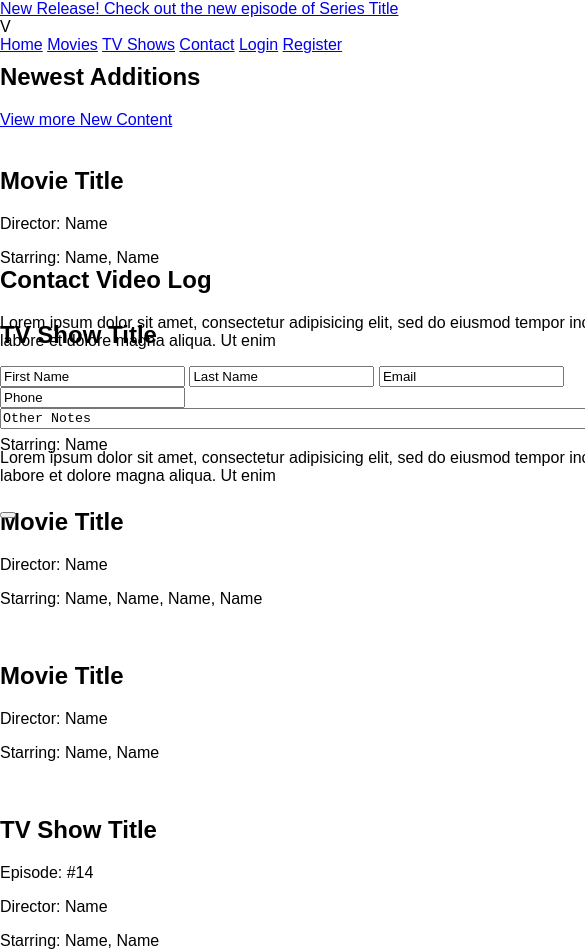
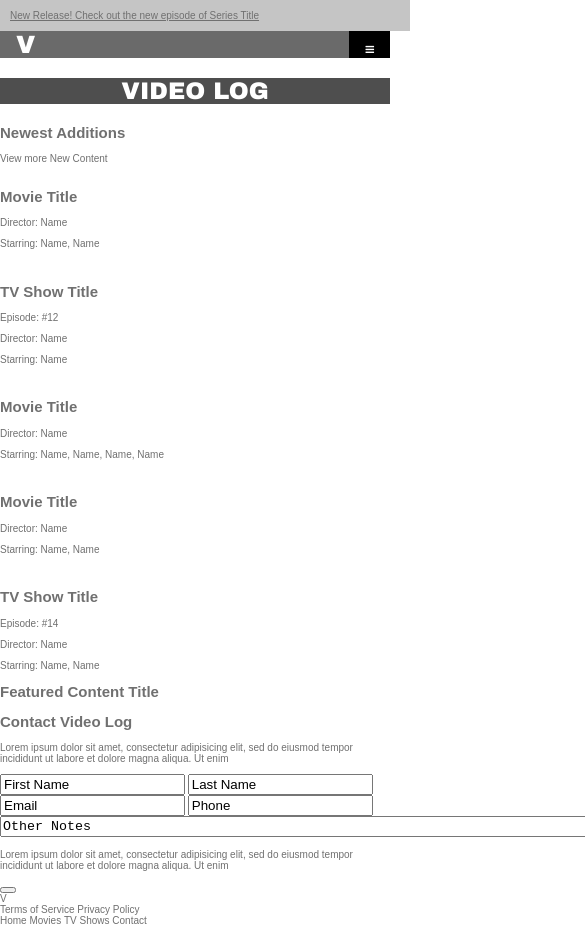
Before and after one commit to wallace-pei/wireframe-to-markup, a plain HTML site: page index.html in a window 390 px wide. Shown: the top 950 px of the page, 585 px wide, since content can reach past the window. After the commit the page ends 926 px from the top, so only its background shows below. Drawn offline with nearby package versions, Linux system fonts and the light colour scheme; files that its build step writes are made by us from their sources.

Commit message:
Added a mobile navbar

```diff
--- a/css/style.scss
+++ b/css/style.scss
@@ -1,10 +1,11 @@
 //Properties
 $colors: (
-  darkest-grey: #6A6A6A,
+  darkest-grey: #4E4E4E,
   lighter-grey: #D1D1D1,
   light-grey: #C3C3C3,
   nav-grey: #6A6A6A,
   header-grey: #6A6A6A,
+  light-header-grey: #C5C5C5,
   text-grey: #707070,
   form-grey: #828282
 );
@@ -14,8 +15,19 @@ $colors: (
 }
 
 $iPad: 768px;
-$desktop: 864px;
+$desktop: 840px;
 
+@mixin tablet {
+  @media (min-width: #{$iPad}) {
+    @content;
+  }
+}
+
+@mixin desktop {
+  @media (min-width: #{$desktop}) {
+    @content;
+  }
+}
 
 //base
 body, html {
@@ -23,25 +35,39 @@ body, html {
 }
 
 body {
-  font-family: sans-serif;
+  font-family: Arial, Helvetica, sans-serif;
+  //base rem size
+  font-size: 10px;
+  color: get-color(text-grey);
   margin: 0;
   background: #FFF;
   width: 100%;
   height: 100%;
+  position: absolute;
+  z-index: -1;
 
 }
+a {
+  text-decoration: none;
+  font-family: sans-serif;
+  color: get-color(text-grey);
+}
+
 //Components
 #hero {
+  width: 100%;
+  text-align: center;
+  vertical-align: middle;
   h1 {
-    font-size: 50px;
+    background-color: get-color(darkest-grey);
+    color: #fff;
+    font-family: "Arial Black", Gadget, sans-serif;
+    font-size: 1.5rem;
   }
 }
 
 .container {
-    display: grid;
-    grid-gap: 3px;
-    grid-template-columns: repeat(2, 1fr);
-    grid-template-rows: 40px 200px 40px;
+    //display: grid;
 }
 
 .header {
@@ -57,24 +83,60 @@ body {
 //layout
 header {
   div#promo{
+    width: 100%;
+    display: block;
+    padding: 1em;
+    background-color: get-color(light-header-grey);
+    a {
+      text-decoration: underline;
+    }
+  }
 
-  }
-  div#navbar{
-    div#logo{
-
-    }
-    //may utilize mixin for this
-    nav{
-      display: inline-block;
-      a:first-child{
-
-      }
-      a{
-
-      }
-      a:last-child{
-
+  //may utilize mixin for this
+  nav {
+    width: 100%;
+    overflow: hidden;
+    background-color: get-color(nav-grey);
+    position: relative;
+    a {
+      i {
+        padding-top: 13px;
+        padding-bottom: 13px;
       }
     }
   }
+
+  nav #myLinks {
+    display: none;
+    background-color: #000;
+    a {
+      padding: 1em 0;
+    }
+  }
+
+  nav a {
+    color: white;
+    padding: 0px 16px;
+    text-decoration: none;
+    display: block;
+  }
+
+  nav a.icon {
+    background: black;
+    display: block;
+    position: absolute;
+    right: 0;
+    top: 0;
+  }
+
+  nav a:hover {
+    background-color: get-color(nav-grey);
+    color: #fff;
+  }
+
+  nav a#logo {
+    color: #fff;
+    font-family: "Arial Black", Gadget, sans-serif;
+    font-size: 2.5em;
+  }
 }
--- a/index.html
+++ b/index.html
@@ -3,25 +3,34 @@
 <head>
   <meta charset="UTF-8">
   <meta name="viewport" content="width=device-width, initial-scale=1.0">
+  <!--this is not a framework, it's so that I can reference some icons-->
+  <link rel="stylesheet" href="https://cdnjs.cloudflare.com/ajax/libs/font-awesome/4.7.0/css/font-awesome.min.css">
   <meta http-equiv="X-UA-Compatible" content="ie=edge">
-  <link rel="stylesheet" href="css/style.css">
+  <link rel="stylesheet" type="text/css" href="/css/style.min.css">
   <title>Showtime</title>
 </head>
 <body>
   <div class="container">
       <header>
-        <div id="promo"><a href="#">New Release! Check out the new episode of Series Title</a></div>
-        <div id="navbar">
-          <div id="logo">V</div>
-          <nav>
+        <div id="promo">
+          <a href="#">New Release! Check out the new episode of Series Title</a>
+        </div>
+
+        <!-- Top Navigation Menu -->
+        <nav>
+          <a href="#home" id="logo">V</a>
+          <div id="myLinks">
             <a href="#">Home</a>
             <a href="#">Movies</a>
             <a href="#">TV Shows</a>
             <a href="#">Contact</a>
             <a href="#">Login</a>
             <a href="#">Register</a>
-          </nav>
-        </div>
+          </div>
+          <a href="javascript:void(0);" class="icon" onclick="myFunction()">
+            <i class="fa fa-bars fa-1x"></i>
+          </a>
+        </nav>
       </header>
 
       <section id="hero">
@@ -97,5 +106,17 @@
         </nav>
       </footer>
   </div>
+  <script>
+
+  <!--This is to be used for the hamburger menu-->
+  function myFunction() {
+    var x = document.getElementById("myLinks");
+    if (x.style.display === "block") {
+      x.style.display = "none";
+    } else {
+      x.style.display = "block";
+    }
+  }
+  </script>
 </body>
 </html>
```
Also changed, not shown: css/style.min.css.
